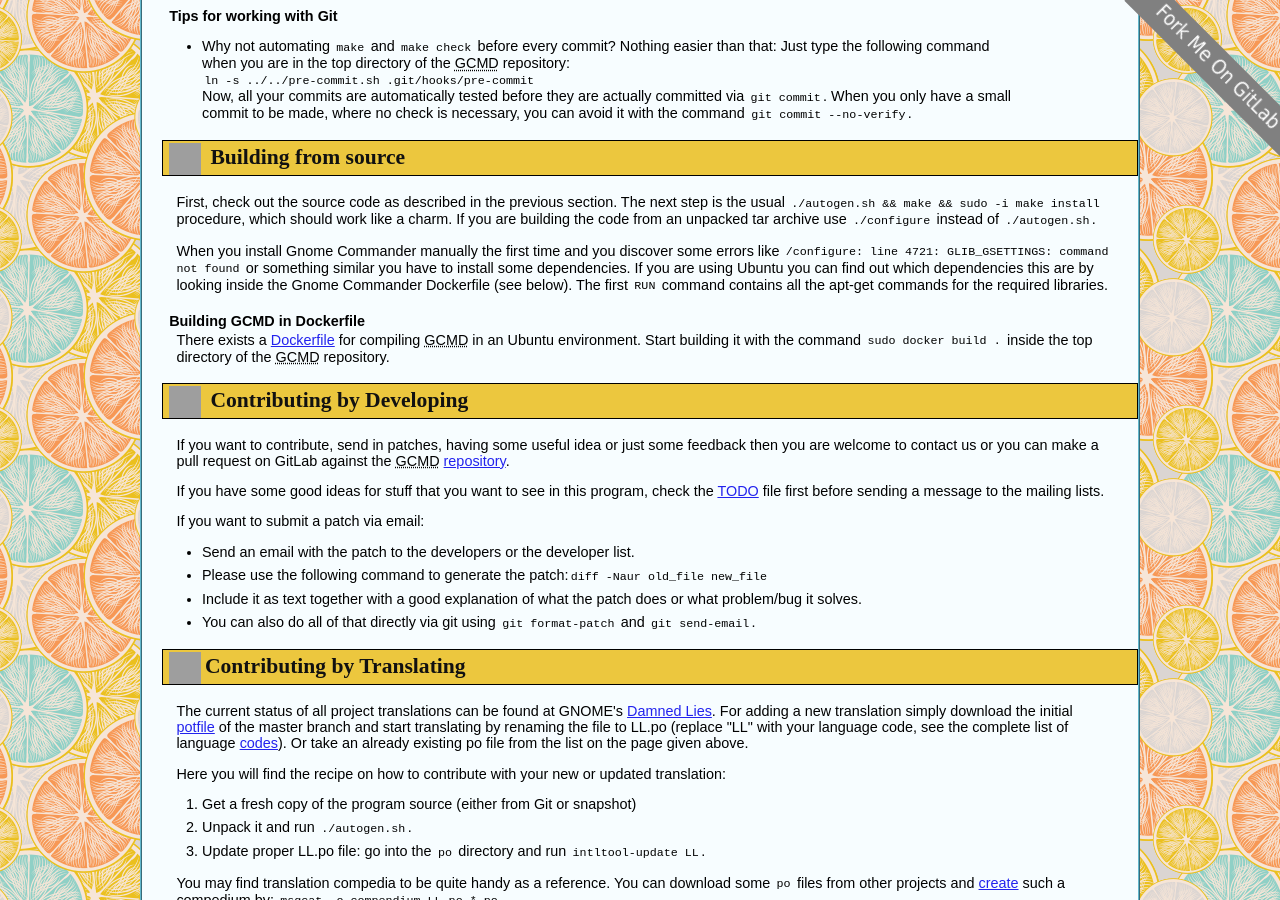
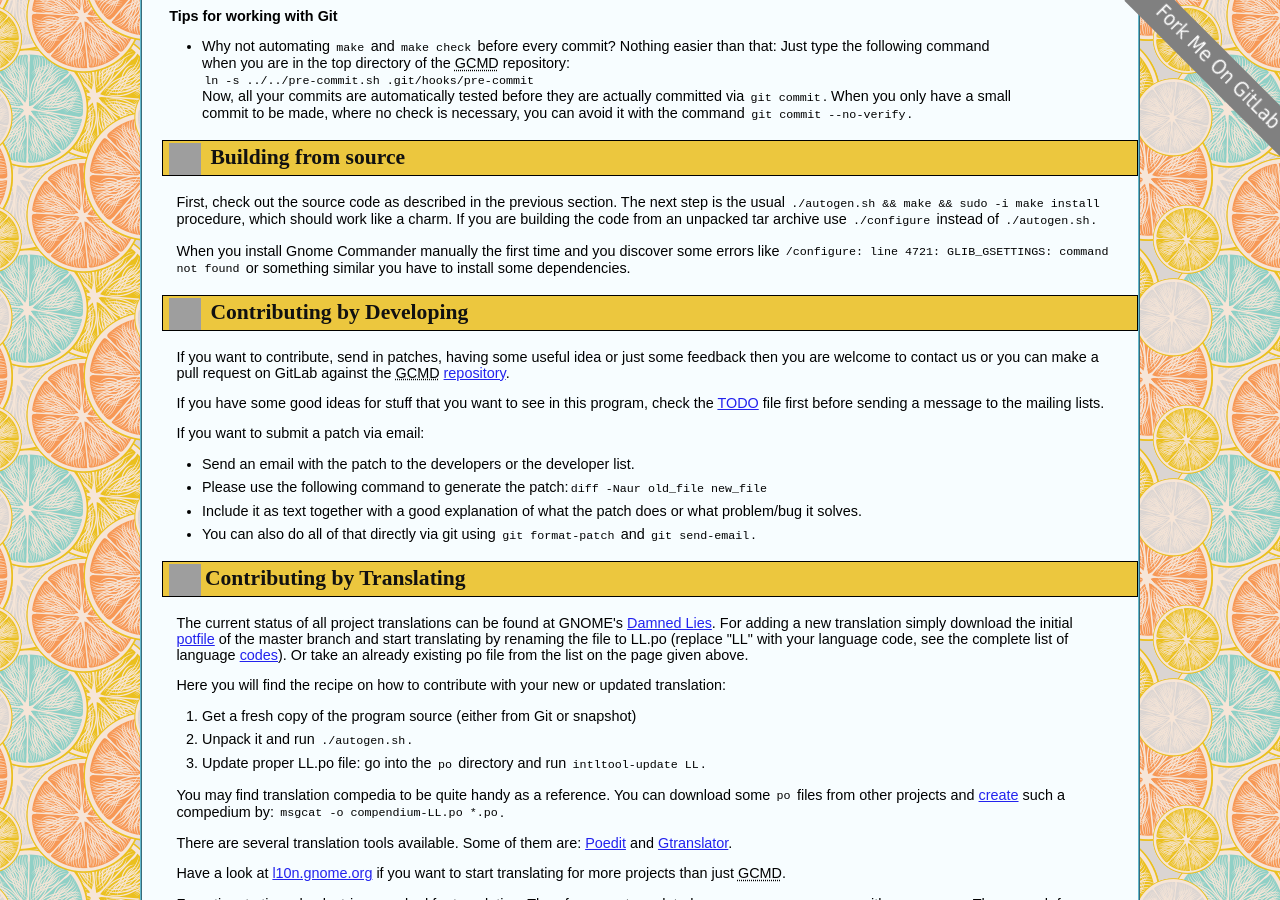
Before and after one commit to gcmd/gcmd.github.io, a Jekyll site: the page dev.html, which Jekyll copies as it is, in a window 1280 px wide and 900 px high, scrolled down 989 px. Built offline with Jekyll 4.4.1, drawn with Linux system fonts in a browser that asks for light colours; grey boxes are pictures that could not be loaded.

Commit message:
Remove section about the Dockerfile

```diff
--- a/dev.html
+++ b/dev.html
@@ -131,15 +131,7 @@ When you only have a small commit to be made, where no check is necessary, you c
 <p>First, check out the source code as described in the previous section. The next step is the usual <code>./autogen.sh && make && sudo -i make install</code> procedure,
 which should work like a charm. If you are building the code from an unpacked tar archive use <code>./configure</code> instead of <code>./autogen.sh</code>.</p>
 <p>When you install Gnome Commander manually the first time and you discover some errors like <code>/configure: line 4721: GLIB_GSETTINGS: command not found</code> or
-something similar you have to install some dependencies. If you are using Ubuntu you can find out which dependencies this are by looking inside the Gnome Commander Dockerfile (see below).
-The first <code>RUN</code> command contains all the apt-get commands for the required libraries.</p>
-
-<h4>Building GCMD in Dockerfile</h4>
-<p>
-There exists a <a href="https://gitlab.gnome.org/GNOME/gnome-commander/raw/master/Dockerfile">Dockerfile</a> for compiling
-<abbr title="GNOME Commander">GCMD</abbr> in an Ubuntu environment. Start building it with the command
-<code>sudo docker build .</code> inside the top directory of the <abbr title="GNOME Commander">GCMD</abbr> repository.
-</p>
+something similar you have to install some dependencies.</p>
 
 <h2><img class="info" src="img/icons/apps/preferences-desktop-keyboard-shortcuts.png" height="32" width="32" alt="Contributing"> <a id="contr">Contributing by Developing</a></h2>
 <p>If you want to contribute, send in patches, having some useful idea or just some feedback
```
